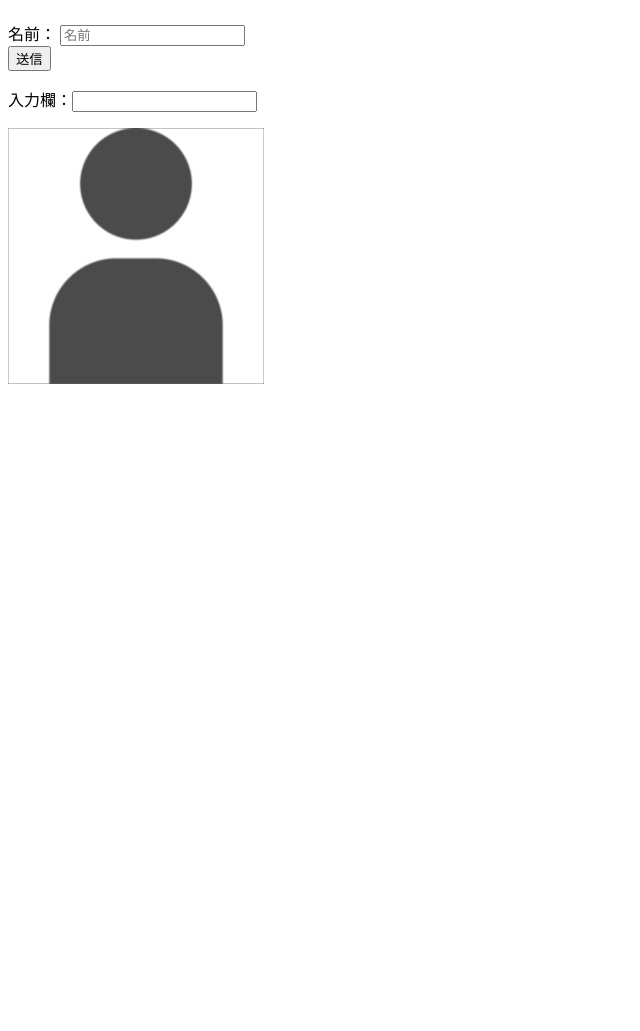
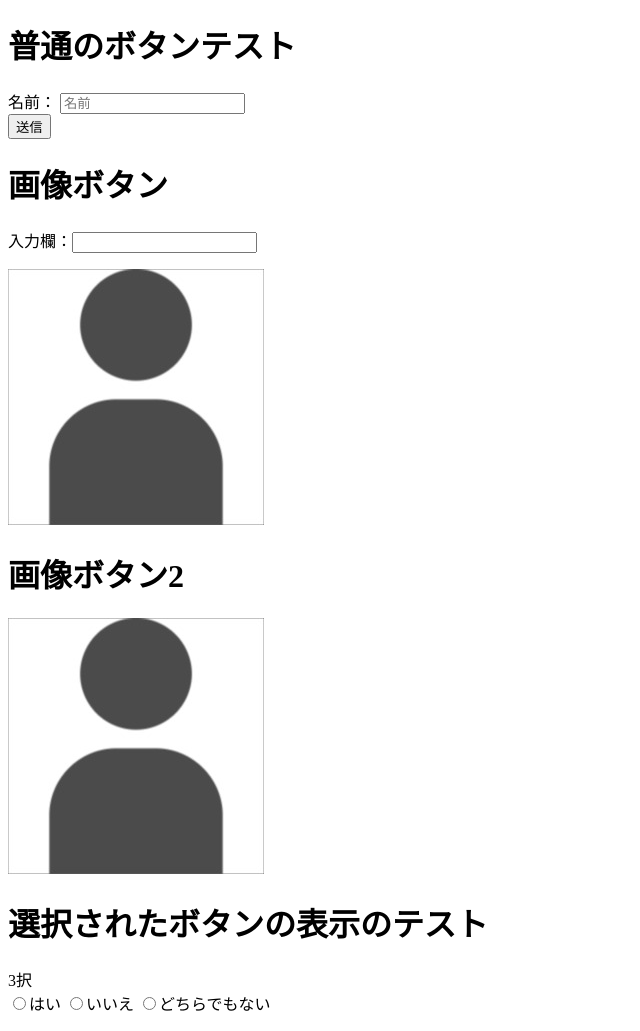
Before and after one commit to Fumiya-Oshiro/vision, a Python web app: template templates/imagetest.html in a window 1280 px wide. Shown: the whole page, without its empty margins (0-640 px from the left). Before the commit the page ends 384 px from the top, so only its background shows below. Run offline with Jinja, Linux system fonts and the light colour scheme; the template is opened without the code that fills it, so the values that code supplies are empty.

Commit message:
ラジオボタンのテストなど

```diff
--- a/templates/imagetest.html
+++ b/templates/imagetest.html
@@ -7,6 +7,8 @@
     <title>Document</title>
 </head>
 <body>
+
+    <h1>普通のボタンテスト</h1>
 
     <h1>{{ title }}</h1>
 	<p>{{ message }}</p>
@@ -20,6 +22,8 @@
 		</div>
 	</form>
 
+    <h1>画像ボタン</h1>
+
     <form action="/imagebottun" method="POST">
     <p>
     入力欄：<input type="text" name="imagebottun">
@@ -30,5 +34,22 @@
 	<p>{{ message2 }}</p>
     </form>
 
+    <h1>画像ボタン2</h1>
+
+    <form action="/imagebottun2" method="POST">
+        <input type="image" src="../static/img/icon.jpeg" name="imagebottun" alt="送信">
+        <p>{{ message3 }}</p>
+    </form>
+
+
+    <h1>選択されたボタンの表示のテスト</h1>
+    <p>3択<br>
+    <input type="radio" name="q10" value="はい">はい
+    <input type="radio" name="q11" value="いいえ">いいえ
+    <input type="radio" name="q12" value="どちらでもない">どちらでもない
+    </p>
+
+
+
 </body>
 </html>
```
Also changed, not shown: app.py (+10 -5 lines).
